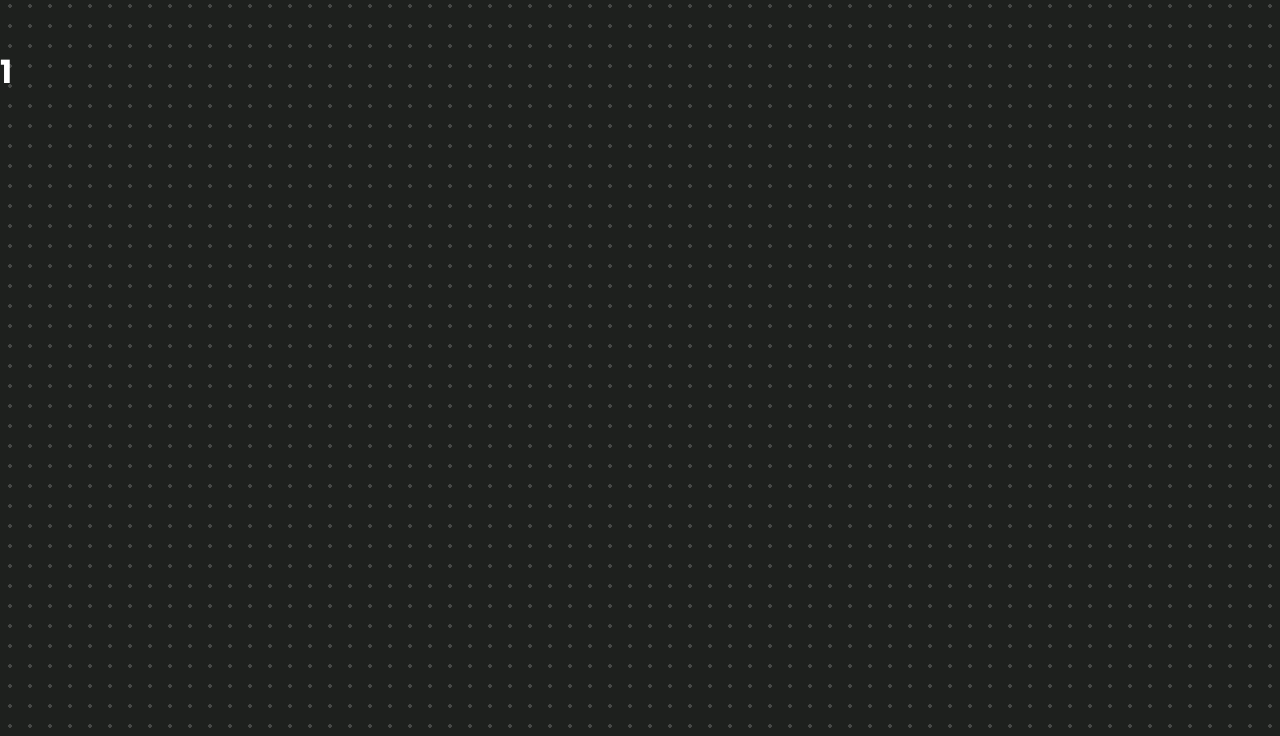
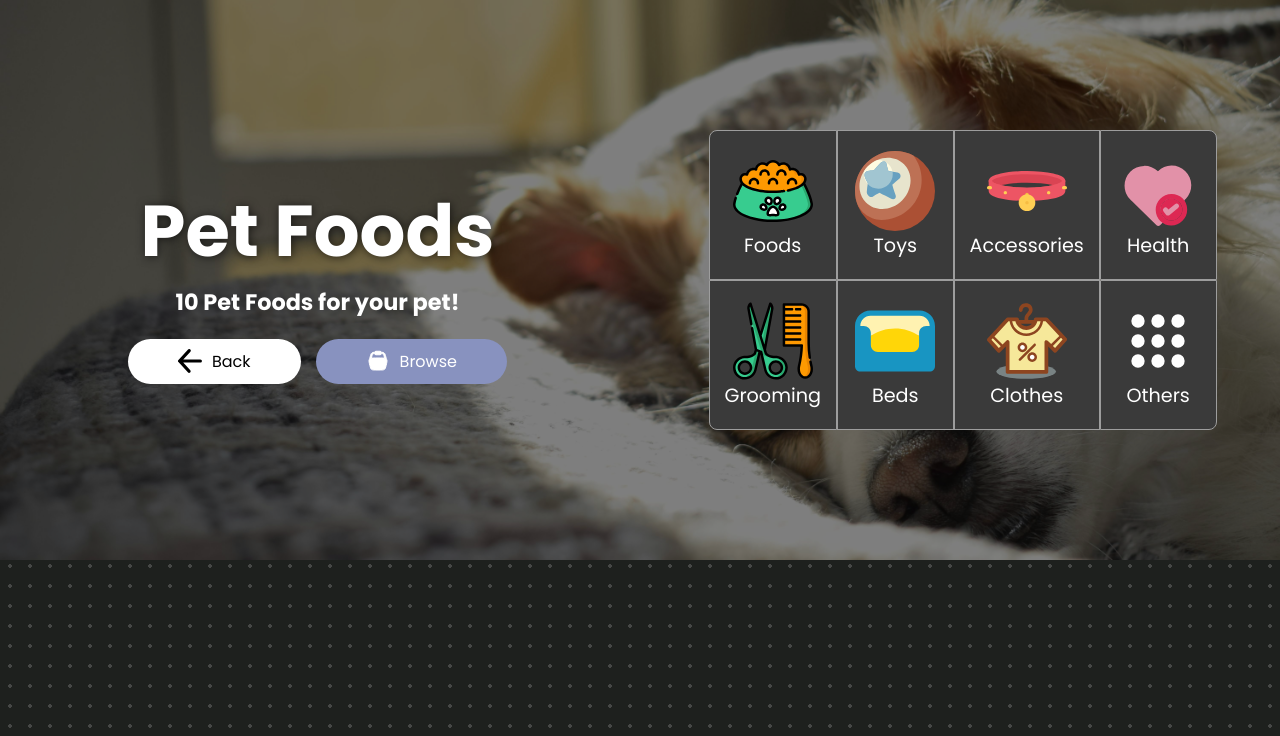
Before and after one commit to IkedaLab-Daniel/phpets_ecommerce, a PHP site: page /category.php?q=1 in a window 1280 px wide. Shown: the part 64-800 px from the top of the page. Run offline with PHP 8.4, Linux system fonts and the light colour scheme.

Commit message:
❄️ category redering optimization

```diff
--- /dev/null
+++ b/assets/css/category.css
@@ -0,0 +1,36 @@
+.long-btn{
+    padding: 10px 50px;
+}
+
+.cool-btn{
+    transition: .4s;
+}
+
+.cool-btn:hover{
+    cursor: pointer;
+    transform: translateY(-3px) scale(103%);
+}
+
+.cool-btn:active{
+    opacity: .5;
+    transform: translateY(0px) scale(95%);
+}
+
+.hero .text-element-2{
+    display: flex;
+    justify-content: space-evenly;
+    align-items: center;
+    position: relative;
+    z-index: 3;
+    height: 100%;
+    gap: 10px;
+    width: 100%;
+}
+
+.hero .text-element-2 .left{
+    width: 50%;
+}
+
+.hero .text-element-2 .right{
+    width: 50%;
+}
--- a/category.php
+++ b/category.php
@@ -4,18 +4,92 @@
     session_start();
 
     $category = $_GET['q'];
+
+    // * Map category query to their actual value
+    $fullcategoryname = [
+        "1" => "Pet Foods",
+        "2" => "Pet Toys",
+        "3" => "Pet Accessories",
+        "4" => "Pet Health",
+        "5" => "Pet Grooming",
+        "6" => "Pet Beds",
+        "7" => "Pet Clothes",
+        "8" => "Other Pet Items"
+    ];
+
+    // Get the full category name or default to "Unknown Category"
+    $category_display_name = isset($fullcategoryname[$category]) ? $fullcategoryname[$category] : "Unknown Category";
 ?>
 
 <!DOCTYPE html>
-    <html lang="en">
+<html lang="en">
     <head>
         <meta charset="UTF-8">
         <meta name="viewport" content="width=device-width, initial-scale=1.0">
-        <title>Category - <?php echo ucfirst($category) ?></title>
+        <title>Category - <?php echo htmlspecialchars($category_display_name); ?></title>
+        <link rel="stylesheet" href="/phpets/assets/css/category.css" >
     </head>
 
-    <body style="margin-top: 7rem;">
-         <h1><?php echo "$category" ?></h1>
+    <body style="margin-top: 4rem;">
+        <div class="hero">
+            <div class="text-element-2">
+                <div class="left">
+                    <h1><?php echo "$category_display_name"; ?></h1>
+                    <div>
+                        <p><b>10 <?php echo "$category_display_name"; ?> for your pet!</b></p>
+                    </div>
+                    <div class="hero-btn-container">
+                        <a href="/phpets/index.php#categories-scroll" class="categories-btn long-btn">
+                            <img src="/phpets/assets/images/back-dark.svg" alt="">
+                            <span>Back</span>
+                        </a>
+                        <a href="/phpets/index.php#categories-scroll" class="view-products long-btn">
+                            <img src="/phpets/assets/images/cart-bag.svg" alt="">
+                            <span>Browse</span>
+                        </a>
+                    </div>
+                </div>
+
+                <div class="right">
+                    <div id="categories">
+                        <div class="category-grid-container">
+                            <a href="/phpets/category.php?q=1" class="div1 category-btn top-left">
+                                <img src="./assets/images/foods.svg" alt="Foods">
+                                <span>Foods</span>
+                            </a>
+                            <a href="/phpets/category.php?q=2" class="div2 category-btn">
+                                <img src="./assets/images/toys.svg" alt="Toys">
+                                <span>Toys</span>
+                            </a>
+                            <a href="/phpets/category.php?q=3" class="div3 category-btn">
+                                <img src="./assets/images/accessories.svg" alt="Accessories">
+                                <span>Accessories</span>
+                            </a>
+                            <a href="/phpets/category.php?q=4" class="div4 category-btn top-right">
+                                <img src="./assets/images/health.svg" alt="Health">
+                                <span>Health</span>
+                            </a>
+                            <a href="/phpets/category.php?q=5" class="div5 category-btn bottom-left">
+                                <img src="./assets/images/grooming.svg" alt="Grooming">
+                                <span>Grooming</span>
+                            </a>
+                            <a href="/phpets/category.php?q=6" class="div6 category-btn">
+                                <img src="./assets/images/bed.svg" alt="Beds">
+                                <span>Beds</span>
+                            </a>
+                            <a href="/phpets/category.php?q=7" class="div7 category-btn">
+                                <img src="./assets/images/cloth.svg" alt="Clothes">
+                                <span>Clothes</span>
+                            </a>
+                            <a href="/phpets/category.php?q=8" class="div8 category-btn bottom-right">
+                                <img src="./assets/images/others.svg" alt="Others">
+                                <span>Others</span>
+                            </a>
+                        </div>
+                    </div>
+                </div>
+            </div>
+        </div>
     </body>
 </html>
 
```
Also changed, not shown: index.php (+8 -8 lines), assets/images/back-dark.svg (added).
